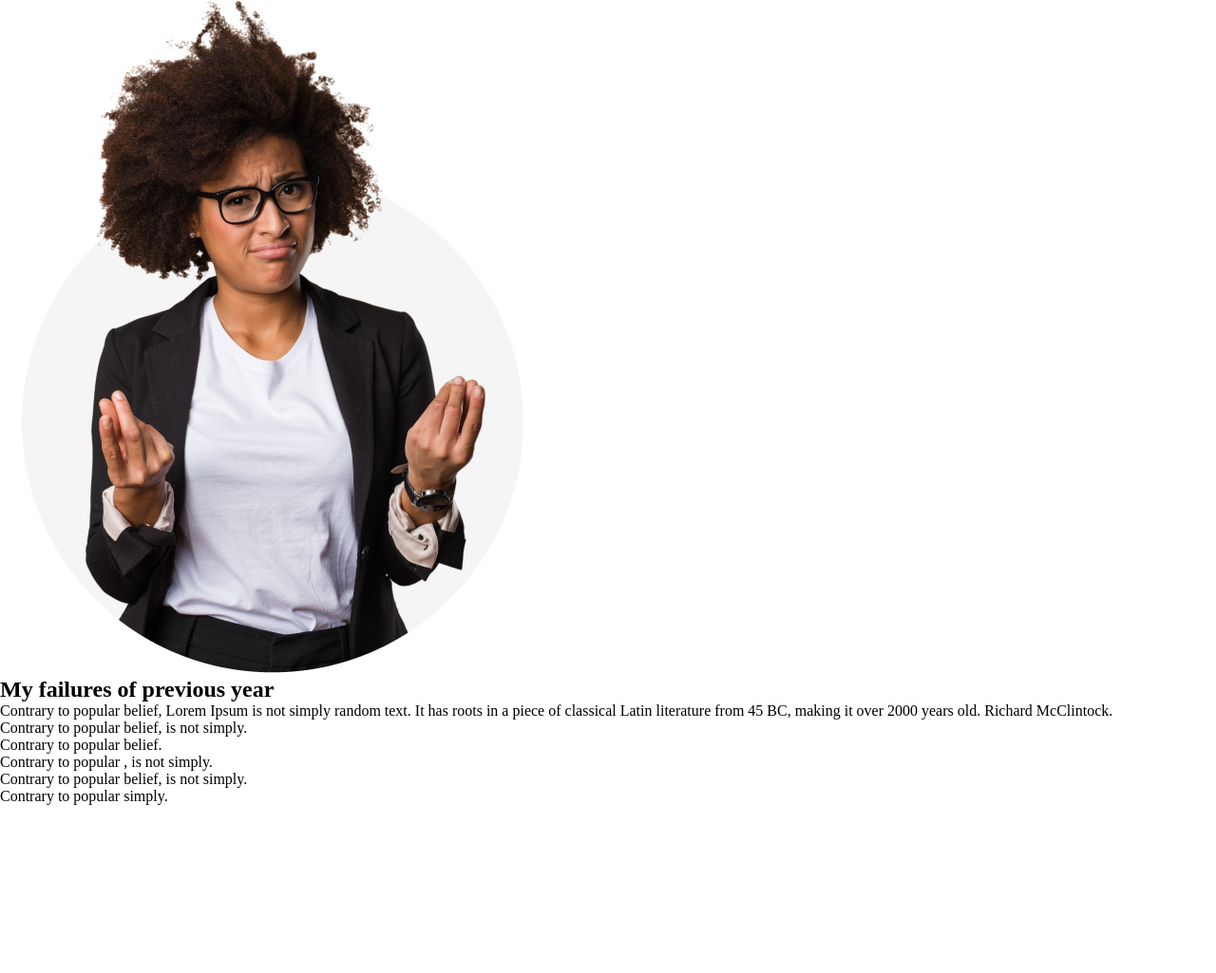
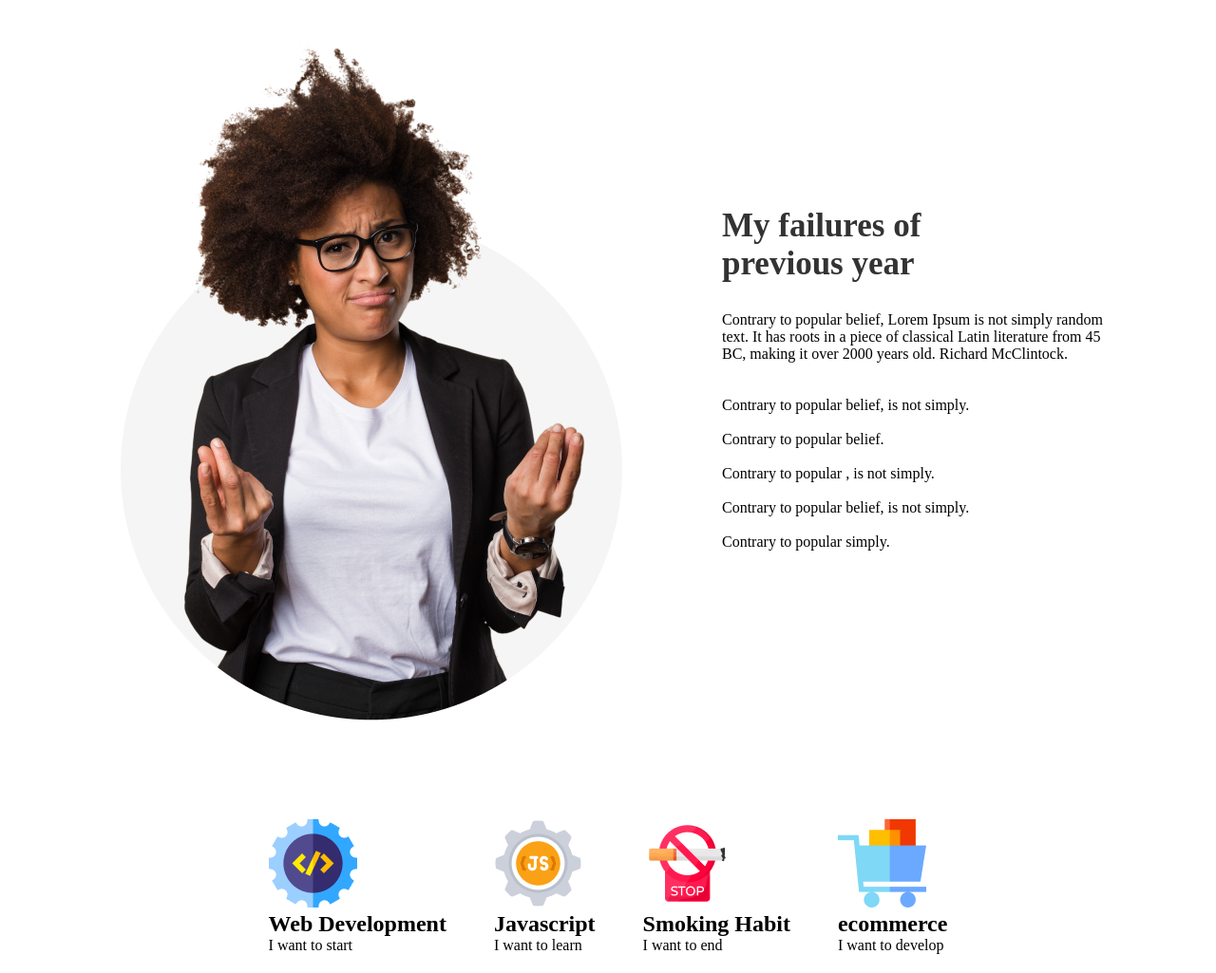
Before and after one commit to Nilanjana-ch/newme, a plain HTML site: page index.html in a window 1280 px wide. Shown: the part 873-1898 px from the top of the page at 95% size. Before the commit the page ends 1721 px from the top, so only its background shows below. Drawn offline with Linux system fonts and the light colour scheme.

Commit message:
completed 2nd part

```diff
--- a/Styles/nil.css
+++ b/Styles/nil.css
@@ -48,8 +48,39 @@
     margin-top: 30px;
 }
 
-#next{
+#person-section{
     display: flex;
+    gap: 87px;
+    justify-content: center;
+    align-items: center;
+    padding: 100px 50px;
+}
+
+.person-content h1{
+    font-size: 35px;
+    color: #333;
+    margin-bottom: 30px;
+}
+
+
+
+.person-content p {
+    display:flex;
     flex-direction: column;
-    margin-top: 50px;
+    gap: 20px;
+    width: 416px;
+    font-size: 16px;
+    width: 416px;
 }
+
+.person-content .list{
+    list-style-type: none;
+}
+
+#skill-section{
+    display: flex;
+    gap: 50px;
+    justify-content: center;
+    align-items: center;
+    margin-bottom: 20px;
+}
--- a/index.html
+++ b/index.html
@@ -17,19 +17,51 @@
 
         </section>
 
-        <section id="next">
-                <div class="pic">
+        <section id="person-section">
+                <div class="person">
                     <img src="images/person.png" alt="Person">
                 </div>
-                <div>
-                    <h1>My failures of previous year</h1>
-                    <p>Contrary to popular belief, Lorem Ipsum is not simply random text. It has roots in a piece of classical Latin literature from 45 BC, making it over 2000 years old. Richard McClintock.</p>
-                    <p>Contrary to popular belief, is not simply.</p>
-                    <p>Contrary to popular belief.</p>
-                    <p>Contrary to popular , is not simply.</p>
-                    <p>Contrary to popular belief, is not simply.</p>
-                    <p>Contrary to popular simply.</p>
+                <div class="person-content">
+                    <h1>My failures of <br> previous year</h1>
+                    <p>Contrary to popular belief, Lorem Ipsum is not simply random text. It has roots in a piece of classical Latin literature from 45 BC, making it over 2000 years old. Richard McClintock.
+                    </p>
+                    <br>
+                    <br>
+                    <ul class="list">
+                        <li><i class="fa-solid fa-check" style="color: rgba(99, 230, 190, 1);"></i> Contrary to popular belief, is not simply.</li>
+                        <br>
+                        <li><i class="fa-solid fa-check" style="color: rgba(99, 230, 190, 1);"></i> Contrary to popular belief.</li>
+                        <br>
+                        <li><i class="fa-solid fa-check" style="color: rgba(99, 230, 190, 1);"></i> Contrary to popular , is not simply.</li>
+                        <br>
+                        <li><i class="fa-solid fa-check" style="color: rgba(99, 230, 190, 1);"></i> Contrary to popular belief, is not simply.</li>
+                        <br>
+                        <li><i class="fa-solid fa-check" style="color: rgba(99, 230, 190, 1);"></i> Contrary to popular simply.</li>
+                    </ul>
                 </div>
+        </section>
+
+        <section id="skill-section">
+            <div class="pic">
+                <img src="images/icons/web.png" alt="">
+                <h1>Web Development</h1>
+                <p>I want to start</p>
+            </div>
+            <div class="pic">
+                <img src="images/icons/js.png" alt="">
+                <h1>Javascript</h1>
+                <p>I want to learn</p>
+            </div>
+            <div class="pic">
+                <img src="images/icons/smoke.png" alt="">
+                <h1>Smoking Habit</h1>
+                <p>I want to end</p>
+            </div>
+            <div class="pic">
+                <img src="images/icons/ecom.png" alt="">
+                <h1>ecommerce</h1>
+                <p>I want to develop</p>
+            </div>
         </section>
 
     </header>
```
